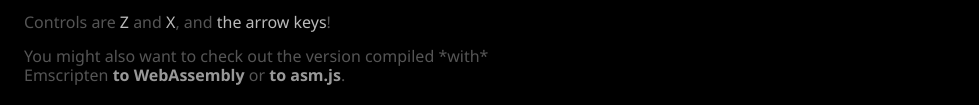
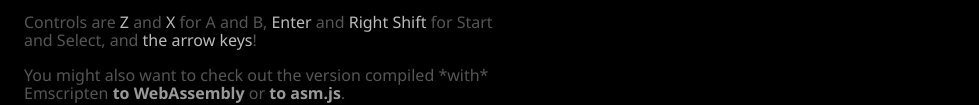
Before and after one commit to koute/koute.github.io, a plain HTML site: page pinky-web/index.html in a window 1280 px wide. Shown: the part 348-453 px from the top of the page, without its empty margins (0-979 px from the left). Drawn offline with Linux system fonts and the light colour scheme; no server answers.

Commit message:
Update controls

```diff
--- a/pinky-web/index.html
+++ b/pinky-web/index.html
@@ -232,7 +232,9 @@
                 Super Mario Brothers, Contra, Legend of Zelda, or Final Fantasy will work too!
             </p>
             <p>
-                Controls are <span class="highlight">Z</span> and <span class="highlight">X</span>, and <span class="highlight">the arrow keys</span>!
+                Controls are <span class="highlight">Z</span> and <span class="highlight">X</span> for A and B,
+                <span class="highlight">Enter</span> and <span class="highlight">Right Shift</span> for Start and Select,
+                and <span class="highlight">the arrow keys</span>!
             </p>
             <p>
                 You might also want to check out the version compiled *with* Emscripten <a href="https://koute.github.io/pinky-web-webasm-emscripten">to WebAssembly</a> or <a href="https://koute.github.io/pinky-web-asmjs-emscripten">to asm.js</a>.
```
